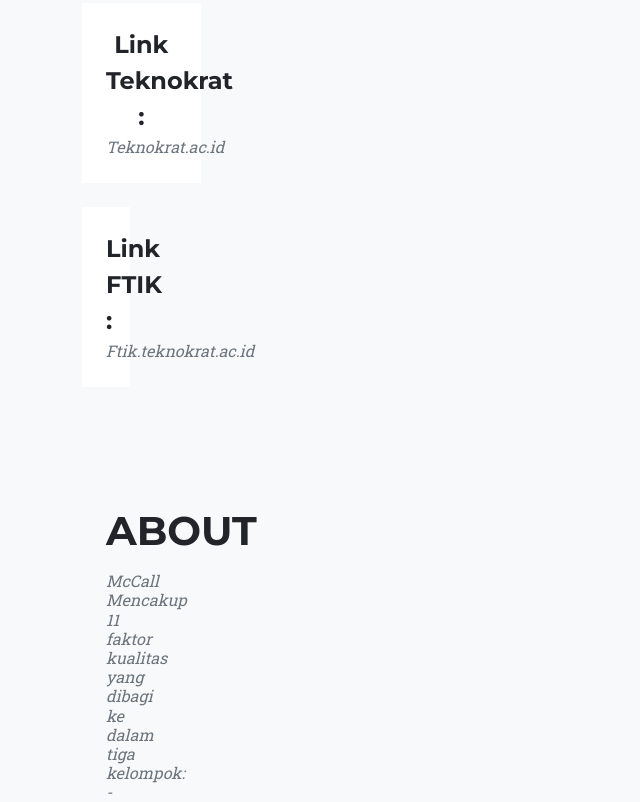
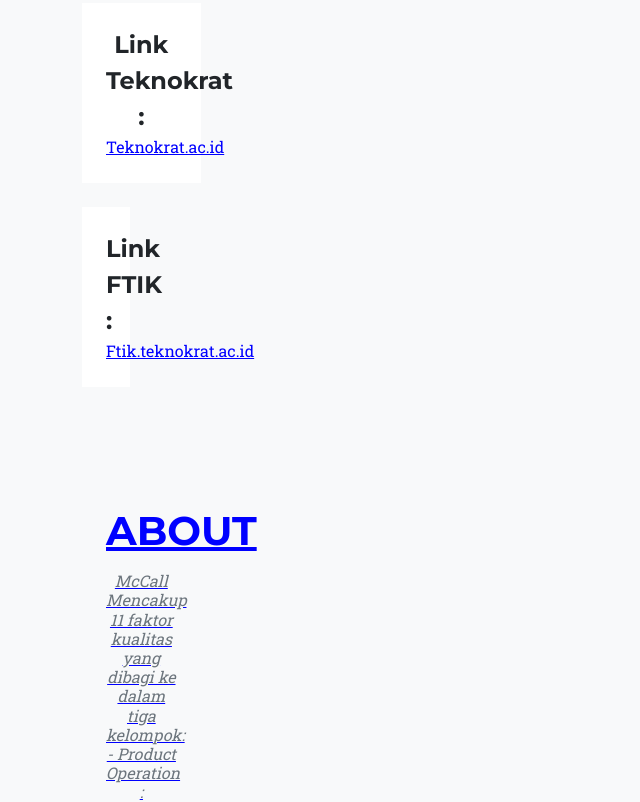
Before and after one commit to amdirizal03/ram, a plain HTML site: page index.html in a window 1280 px wide. Shown: the part 1189-1991 px from the top of the page, without its empty margins (0-640 px from the left). Drawn offline with nearby package versions, Linux system fonts and the light colour scheme.

Commit message:
Add files via upload

```diff
--- a/index.html
+++ b/index.html
@@ -105,7 +105,7 @@
                                 </a>
                                 <div class="portfolio-caption">
                                     <div class="portfolio-caption-heading">Link Teknokrat :</div>
-                                    <div class="portfolio-caption-subheading text-muted">Teknokrat.ac.id</div>
+                                    <a href="https://teknokrat.ac.id" style="color: blue;">Teknokrat.ac.id</a>
                                 </div>
                             </div>
                         </div>
@@ -120,7 +120,7 @@
                                     </a>
                                     <div class="portfolio-caption">
                                         <div class="portfolio-caption-heading">Link FTIK :</div>
-                                        <div class="portfolio-caption-subheading text-muted">Ftik.teknokrat.ac.id</div>
+                                        <a href="https://teknokrat.ac.id" style="color: blue;">Ftik.teknokrat.ac.id</div>
                                     </div>
                                 </div>
                             </div>
```
